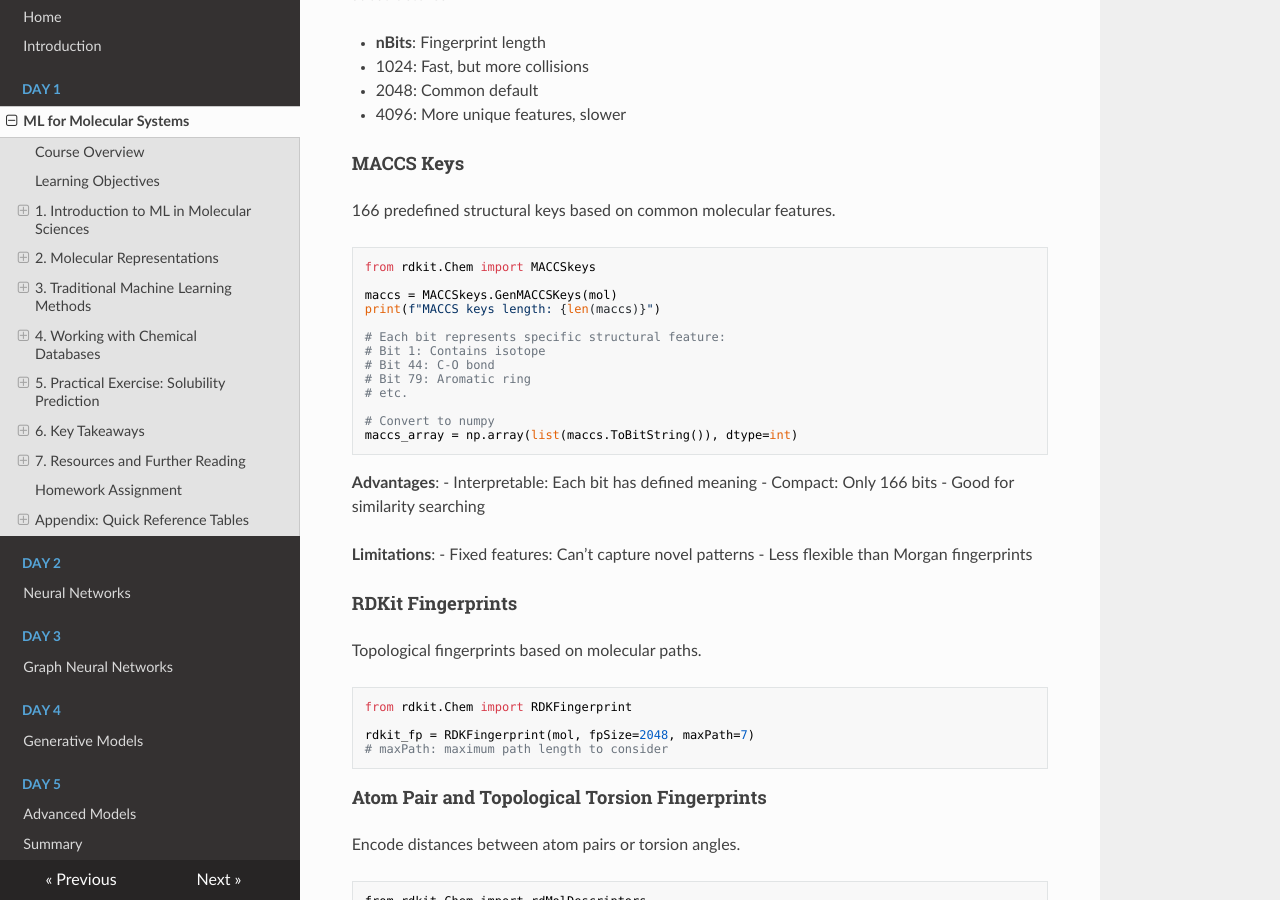
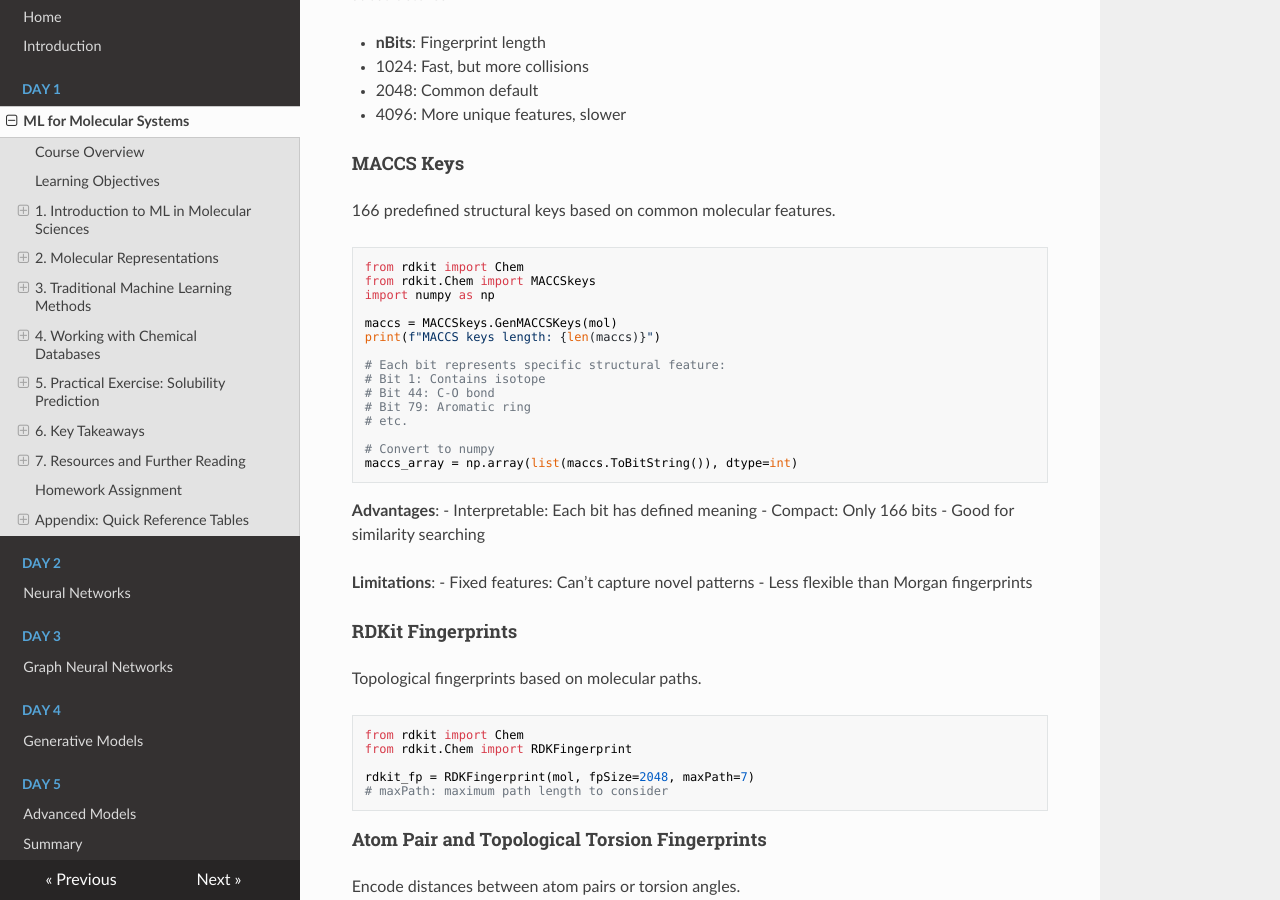
Before and after one commit to pojeda/course-mlmd, an MkDocs documentation site: the page built from docs/day1.md, in a window 1280 px wide and 900 px high, scrolled down 5728 px. Built offline with MkDocs 1.6.1, drawn with Linux system fonts in a browser that asks for light colours; nearby versions of some CDN libraries; some of the changed text lies outside the part shown.

Commit message:
Day 1 first script

````diff
--- a/docs/day1.md
+++ b/docs/day1.md
@@ -296,7 +296,9 @@ for bit_id in list(info.keys())[:5]:  # First 5 bits
 166 predefined structural keys based on common molecular features.
 
 ```python
+from rdkit import Chem
 from rdkit.Chem import MACCSkeys
+import numpy as np
 
 maccs = MACCSkeys.GenMACCSKeys(mol)
 print(f"MACCS keys length: {len(maccs)}")
@@ -325,6 +327,7 @@ maccs_array = np.array(list(maccs.ToBitString()), dtype=int)
 Topological fingerprints based on molecular paths.
 
 ```python
+from rdkit import Chem
 from rdkit.Chem import RDKFingerprint
 
 rdkit_fp = RDKFingerprint(mol, fpSize=2048, maxPath=7)
@@ -419,7 +422,7 @@ aromatic_rings = Descriptors.NumAromaticRings(mol)
 print(f"Total Rings: {num_rings}, Aromatic: {aromatic_rings}")
 
 # Fraction of sp3 carbons (saturation)
-frac_sp3 = Descriptors.FractionCsp3(mol)
+frac_sp3 = Descriptors.FractionCSP3(mol)
 print(f"Fraction Csp3: {frac_sp3:.2f}")
 ```
 
@@ -557,7 +560,7 @@ def calculate_molecular_descriptors(smiles):
         'NumHalogens': len([atom for atom in mol.GetAtoms() if atom.GetAtomicNum() in [9, 17, 35, 53]]),
 
         # Saturation
-        'FractionCsp3': Descriptors.FractionCsp3(mol),
+        'FractionCsp3': Descriptors.FractionCSP3(mol),
 
         # Drug-likeness
         'QED': QED.qed(mol),
````
